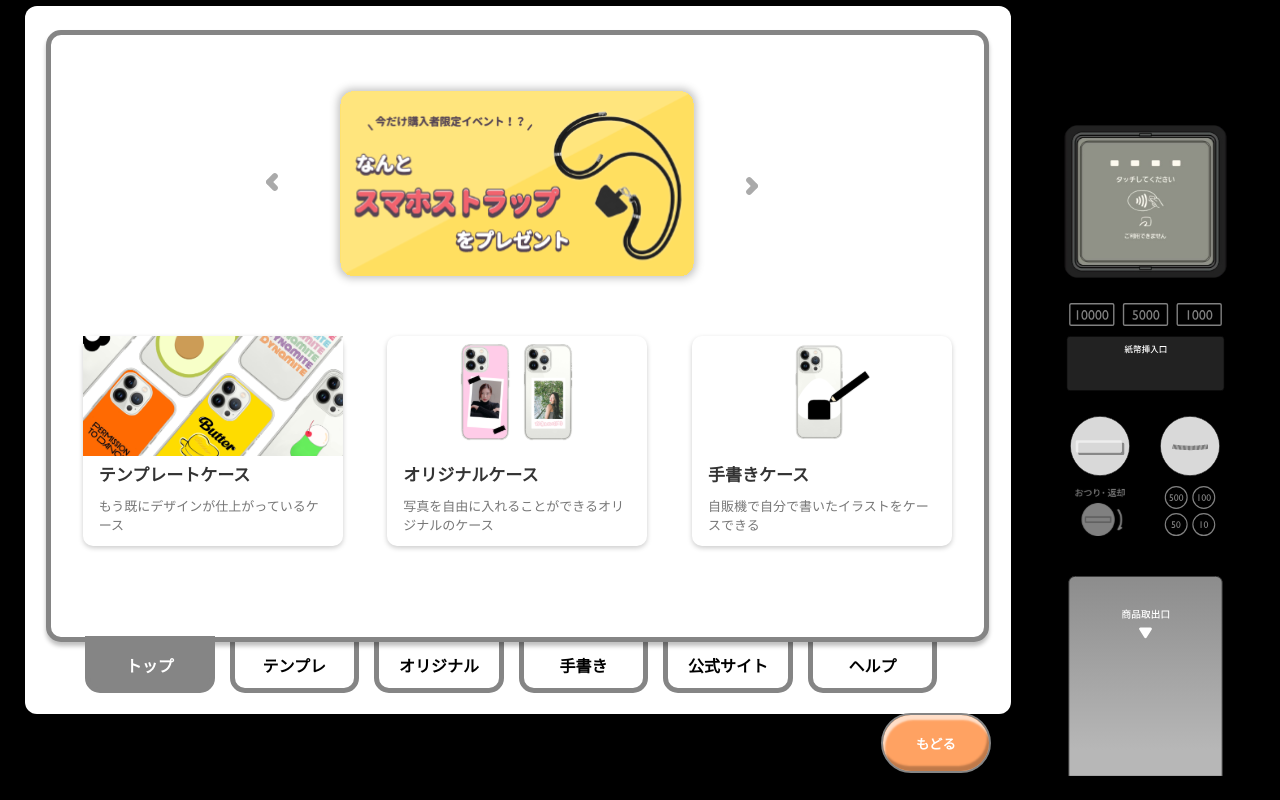
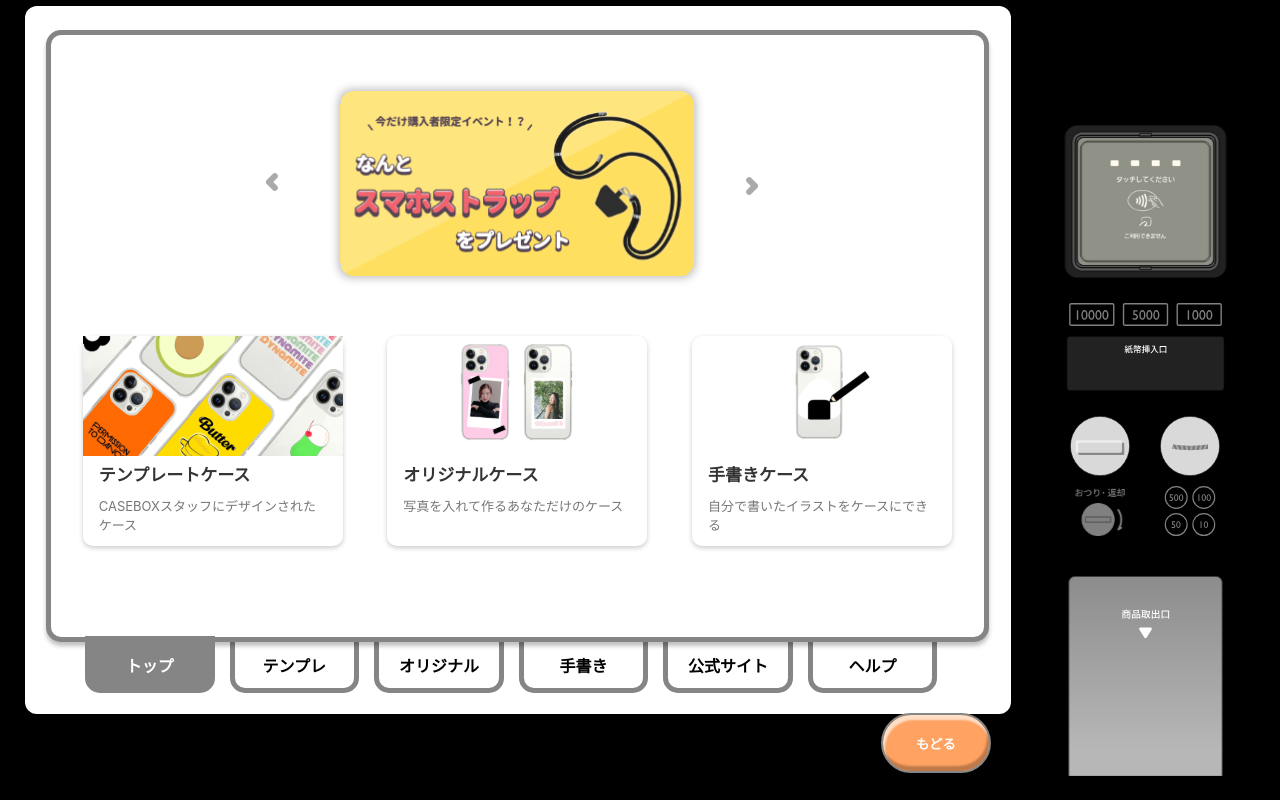
Before and after one commit to 2022-HEW/casebox, a Next.js app: page /service_select in a window 1280 px wide. Built offline with nearby package versions, Linux system fonts and the light colour scheme.

Commit message:
fix:text

```diff
--- a/src/components/Service_cards.tsx
+++ b/src/components/Service_cards.tsx
@@ -8,7 +8,7 @@ const Service_cards = ()=> {
         {
             href: "/template_select",
             name: "テンプレートケース",
-            desc: "もう既にデザインが仕上がっているケース",
+            desc: "CASEBOXスタッフにデザインされたケース",
             imgPath: '/service_select/template_select.png',
             width:"260",
             height:"120",
@@ -16,7 +16,7 @@ const Service_cards = ()=> {
         {
             href: "/scan",
             name: "オリジナルケース",
-            desc: "写真を自由に入れることができるオリジナルのケース",
+            desc: "写真を入れて作るあなただけのケース",
             imgPath: '/service_select/original.svg',
             width:"220",
             height:"120",
@@ -24,7 +24,7 @@ const Service_cards = ()=> {
         {
             href: "/device_select",
             name: "手書きケース",
-            desc: "自販機で自分で書いたイラストをケースできる",
+            desc: "自分で書いたイラストをケースにできる",
             imgPath: '/image/illust.svg',
             width:"220",
             height:"120",
```
